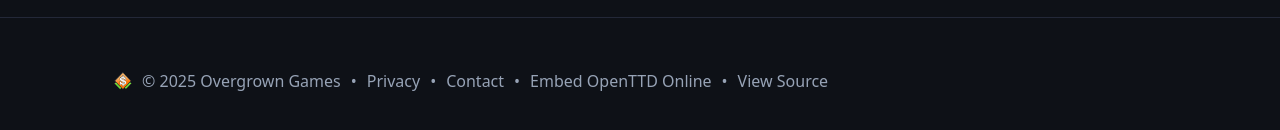
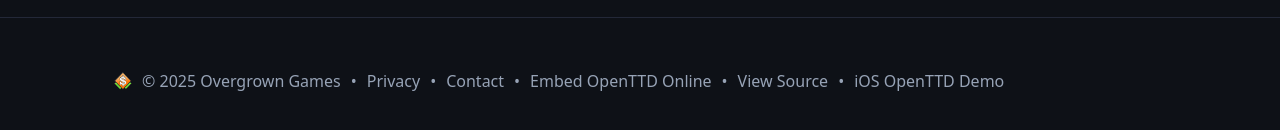
Before and after one commit to swords02/openttd-online, a plain HTML site: page index.html in a window 1280 px wide. Shown: the part 3522-3652 px from the top of the page. Drawn offline with Linux system fonts and the light colour scheme.

Commit message:
Update index.html

```diff
--- a/index.html
+++ b/index.html
@@ -331,6 +331,8 @@
         <a href="https://embed.openttdonline.com/" target="_blank" rel="noopener">Embed OpenTTD Online</a>
         <span>•</span>
         <a href="https://github.com/swords02/openttd-online" target="_blank" rel="noopener">View Source</a>
+        <span>•</span>
+        <a href="https://testflight.apple.com/join/sMZ7a4bm" target="_blank" rel="noopener">iOS OpenTTD Demo</a>
       </div>
     </div>
   </footer>
```
